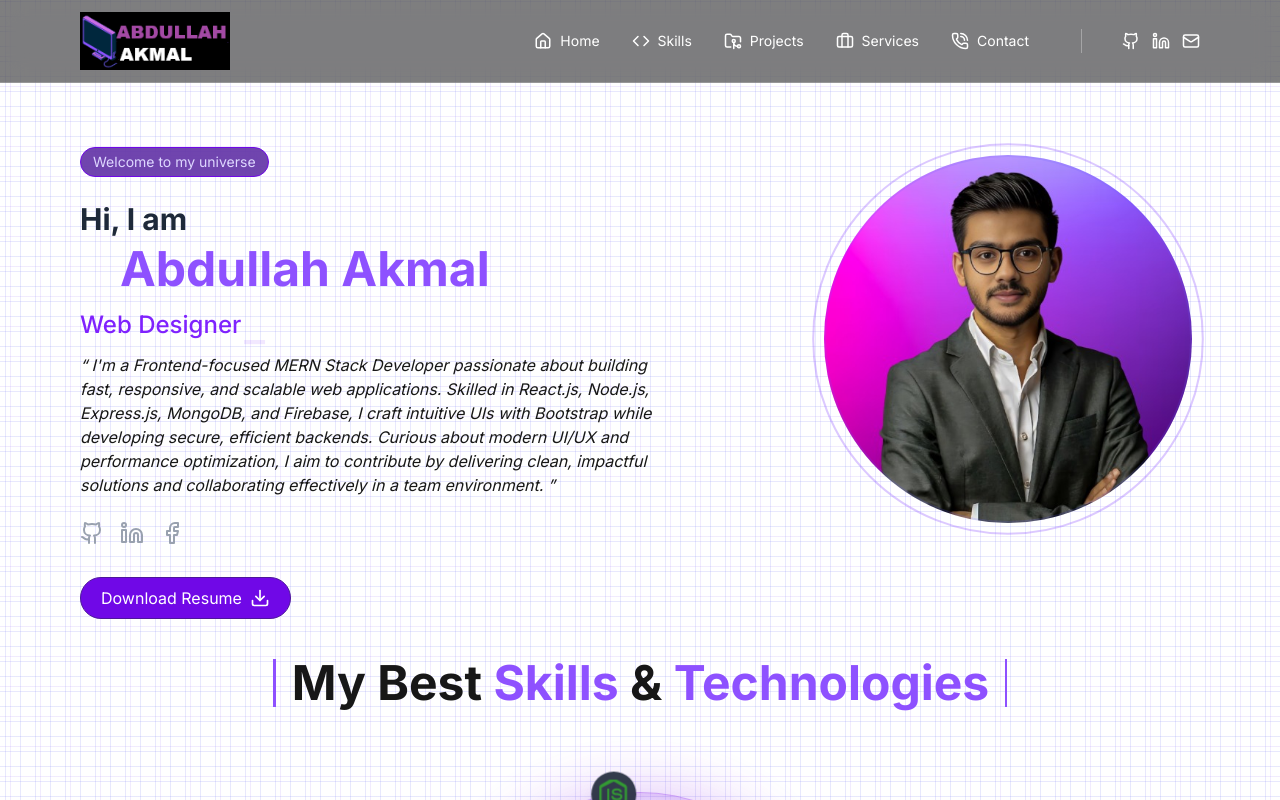
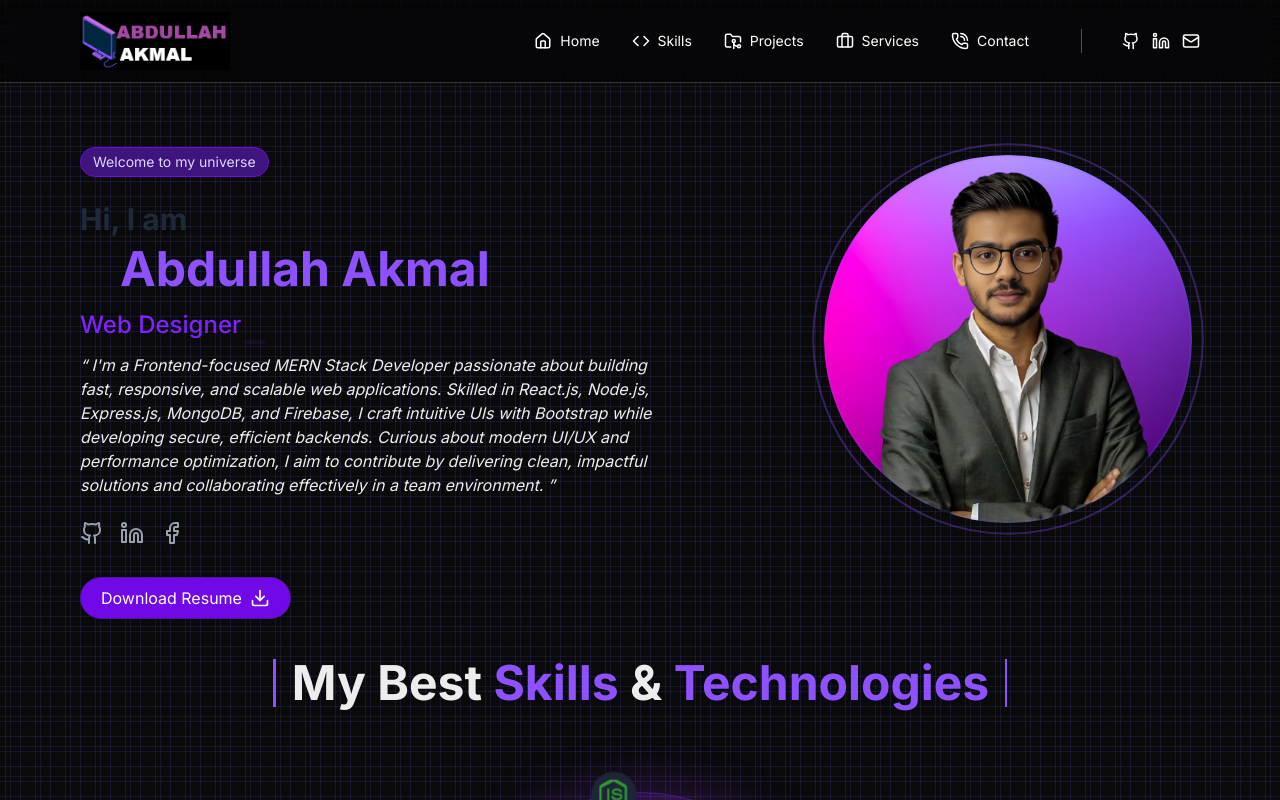
Before and after one commit to Abdullahakmal238/Abdullahs-Portfolio, a Next.js app: page / in a window 1280 px wide. Shown: the top 800 px of the page. Built offline with nearby package versions, Linux system fonts and the light colour scheme.

Commit message:
first commir
ghj

```diff
--- a/src/app/globals.css
+++ b/src/app/globals.css
@@ -5,8 +5,8 @@
 }
 
 :root {
-  --background: #ffffff;
-  --foreground: #171717;
+  --background: #0a0a0a;   /* always dark */
+  --foreground: #ededed;   /* always light text */
 }
 
 @theme inline {
@@ -16,13 +16,6 @@
   --font-mono: var(--font-geist-mono);
 }
 
-@media (prefers-color-scheme: dark) {
-  :root {
-    --background: #0a0a0a;
-    --foreground: #ededed;
-  }
-}
-
 body {
   background: var(--background);
   color: var(--foreground);
--- a/src/app/layout.js
+++ b/src/app/layout.js
@@ -13,13 +13,13 @@
   title: "ABDULLAH AKMAL",
   description: "My portfolio",
   icons: {
-    icon: "/favicon.png", // or "/favicon.png"
+    icon: "/favicon.png",
   },
 };
 
 export default function RootLayout({ children }) {
   return (
-    <html lang="en">
+    <html lang="en" className="dark"> {/* ✅ Force dark mode */}
       <body className={`${inter.className} w-full relative`}>
         <div
           className="absolute inset-0 z-0 pointer-events-none"
```
